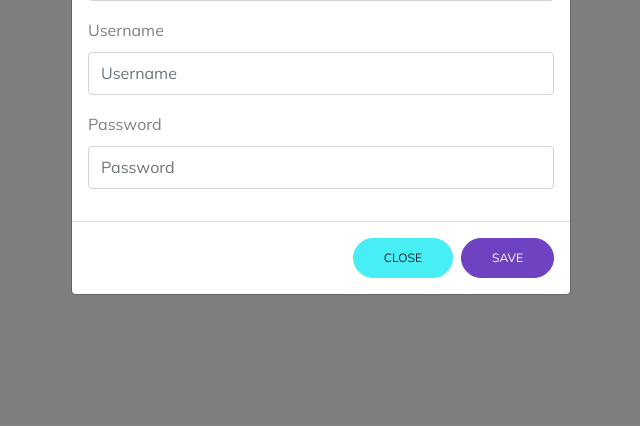
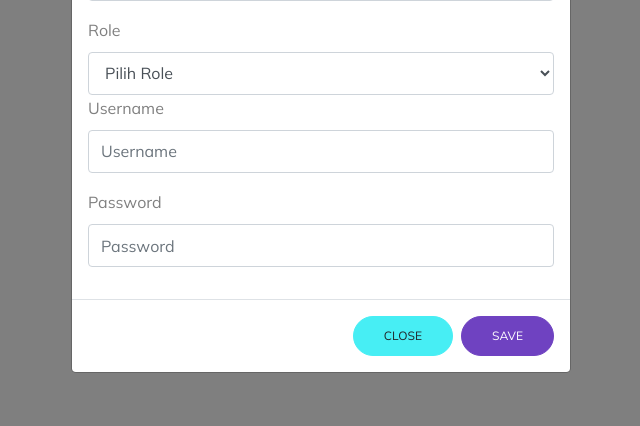
Before and after one commit to rizkyhadisaputra/tugasakhir, a PHP site: page /keluarga.php in a window 1280 px wide, after a click on "TAMBAH DATA". Shown: the part 374-800 px from the top of the page, without its empty margins (319-959 px from the left). Run offline with PHP 8.4, Linux system fonts and the light colour scheme; a user stored in the database is signed in; data comes from the database, SQL or seed files in the repository; some libraries are stand-ins or nearby versions; some web fonts are replaced.

Commit message:
keluarga add,keluarga.php

```diff
--- a/keluarga.php
+++ b/keluarga.php
@@ -97,6 +97,15 @@ session_start();
                       <select class="form-control" name="gender" aria-label="Default select example">
                         <option value="Laki-laki">Laki-Laki</option>
                         <option value="Perempuan">Perempuan</option>
+                      </select>
+                    </div>
+
+                    <div class="form-grop">
+                      <label> Role </label>
+                      <select class="form-control" name="role" aria-label="Default select example">
+                        <option selected>Pilih Role</option>
+                        <option value="admin">Admin </option>
+                        <option value="Keluarga">Keluarga</option>
                       </select>
                     </div>
 
--- a/keluarga_add.php
+++ b/keluarga_add.php
@@ -13,11 +13,11 @@ if (isset($_POST['add_data'])){
   $gender = $_POST['gender'];
   $uname  = $_POST['username'];
   $pass = md5($_POST['password']);
-  $keluarga = 'keluarga';
+  $role = $_POST['role'];
   $created_by = $_SESSION['user_id'];
 
   // insert query
-  $query_run2  = mysqli_query($conn, "INSERT INTO user VALUES('','$uname','$pass','$keluarga', $created_by)");
+  $query_run2  = mysqli_query($conn, "INSERT INTO user VALUES('','$uname','$pass','$role', $created_by)");
 
   // check if query successfully
   if (mysqli_affected_rows($conn) > 0){
```
